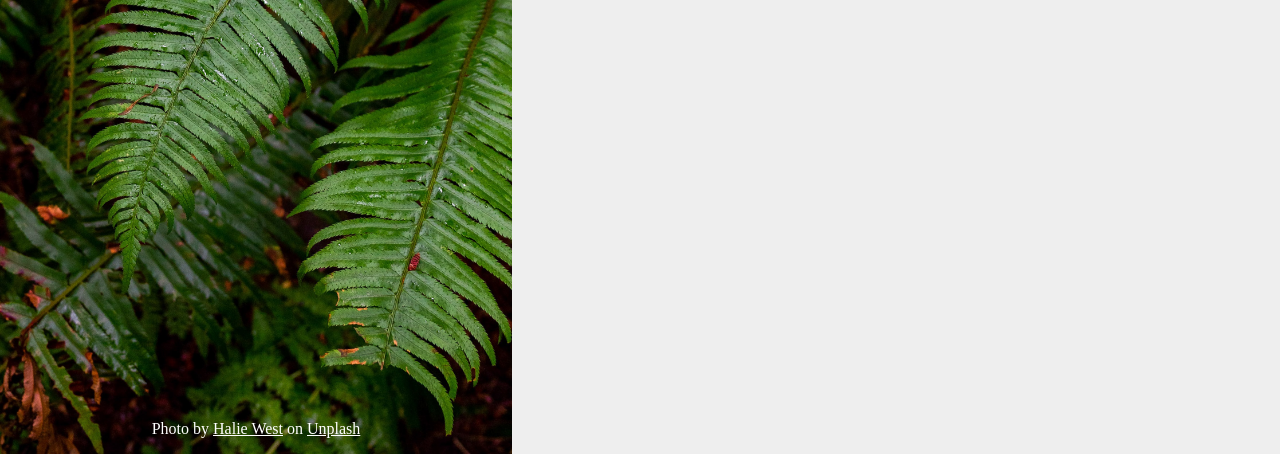
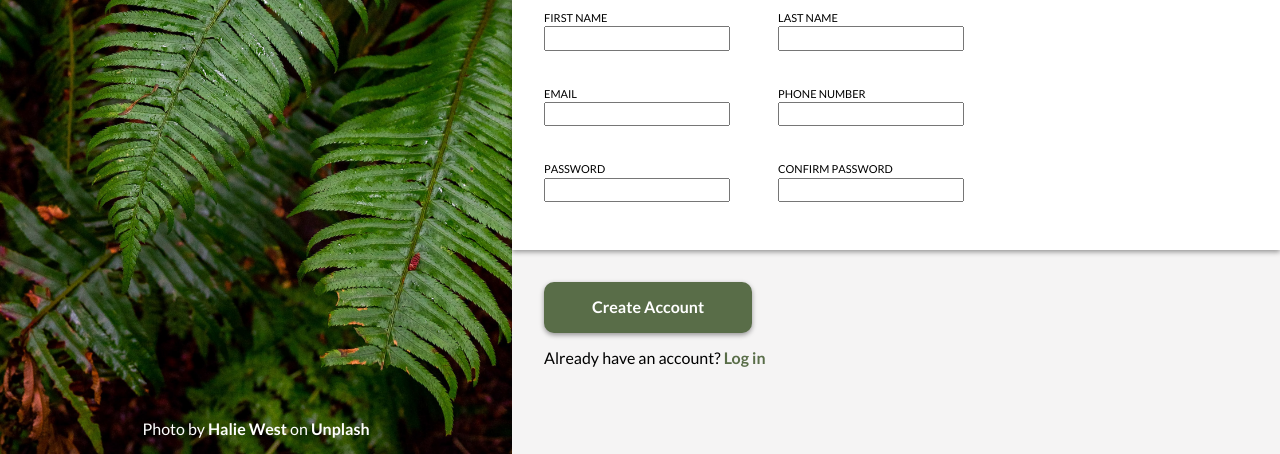
Before and after one commit to macnalley/form, a plain HTML site: page index.html in a window 1280 px wide. Shown: the part 346-800 px from the top of the page. Drawn offline with Linux system fonts and the light colour scheme.

Commit message:
Basic CSS styling

```diff
--- a/index.html
+++ b/index.html
@@ -18,10 +18,11 @@
     <div class="content">
         <div>
             <p class="big-paragraph">This is not a real online service! You know you need something like this in your life to help you realize your deepest dreams. Sign up <em>now</em> to get started.</p>
-            <p>You <em>know</em> you want to.</p>
+            <p class="big-paragraph">You <em>know</em> you want to.</p>
         </div>
         <form>
             <p class="big-paragraph">Let's do this!</p>
+            <div>
                 <div>
                     <label for="first-name">First Name</label>
                     <input type="text" id="first-name">
@@ -46,6 +47,7 @@
                     <label for="password-confirm">Confirm Password</label>
                     <input type="password" id="password-confirm">
                 </div>
+            </div>
         </form>
         <div>
             <button type="submit">Create Account</button>
--- a/stylesheets/style.css
+++ b/stylesheets/style.css
@@ -1,15 +1,23 @@
 @import url(normalize.css);
 
+@import url('https://fonts.googleapis.com/css2?family=Lato:ital,wght@0,400;0,700;1,400;1,700&display=swap');
 @font-face {
     font-family: Norse;
     src: url("../fonts/Norse-Bold.otf");
 }
 
+:root {
+    --main-font: 'Lato', sans-serif;
+    --col-width: 50ch;
+}
+
 body {
-    background-color: #eeeeee;
+    background-color: #f5f4f4;
     display: flex;
     flex-direction: row;
     height: 100vh;
+
+    font-family: var(--main-font);
 }
 
 .splash {
@@ -23,6 +31,9 @@ body {
 
 .content {
     flex-basis: 60%;
+    display: flex;
+    flex-direction: column;
+    justify-content: center;
 }
 
 .logo-banner {
@@ -58,3 +69,56 @@ body {
 .photo-credit > a {
     color: white;
 }
+
+.big-paragraph {
+    max-width: var(--col-width);
+    font-weight: bold;
+    font-size: 1.5rem;
+    margin: 0px;
+    margin-bottom: 2rem;
+}
+
+form {
+    margin: 2rem 0rem;
+    padding: 1rem 0rem 3rem 2rem;
+    background-color: white;
+    box-shadow: 0px 2px 5px rgba(0, 0, 0, 0.4);
+}
+
+form > div {
+    max-width: var(--col-width);
+    display: flex;
+    flex-wrap: wrap;
+    row-gap: 2rem;
+    column-gap: 3rem;
+}
+
+label {
+    display: block;
+    margin-bottom: 1px;
+    font-variant-caps: all-small-caps;
+}
+
+input {
+    display: block;
+}
+
+.content > div {
+    padding-left: 2rem;
+}
+
+button {
+    padding: 1rem 3rem;
+    color: white;
+    background-color: #596D48;
+    font-weight: bold;
+    border: none;
+    border-radius: 10px;
+    box-shadow: 0px 2px 5px rgba(0, 0, 0, 0.4);
+}
+
+a {
+    color: #596D48;
+    text-decoration: none;
+    font-weight: bold;
+}
```
Lines whose indentation alone changed are shown as unchanged.
